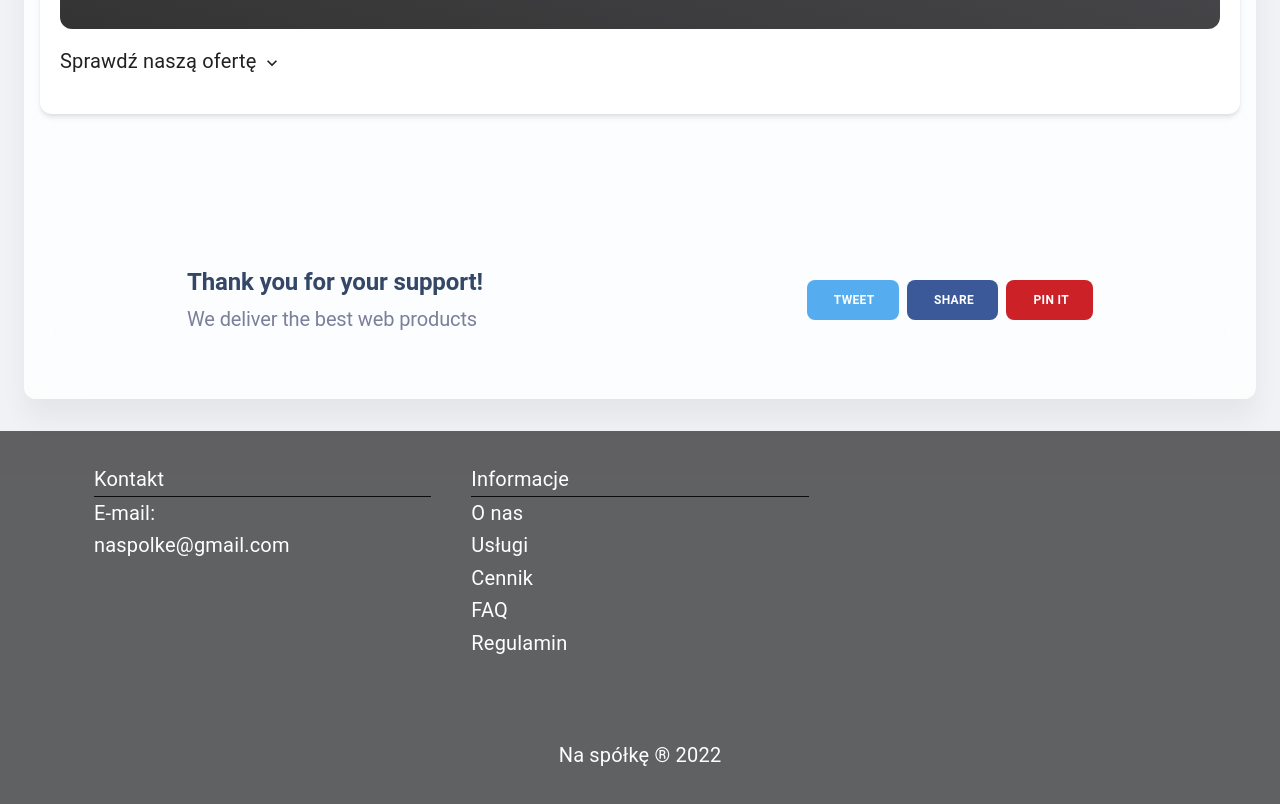
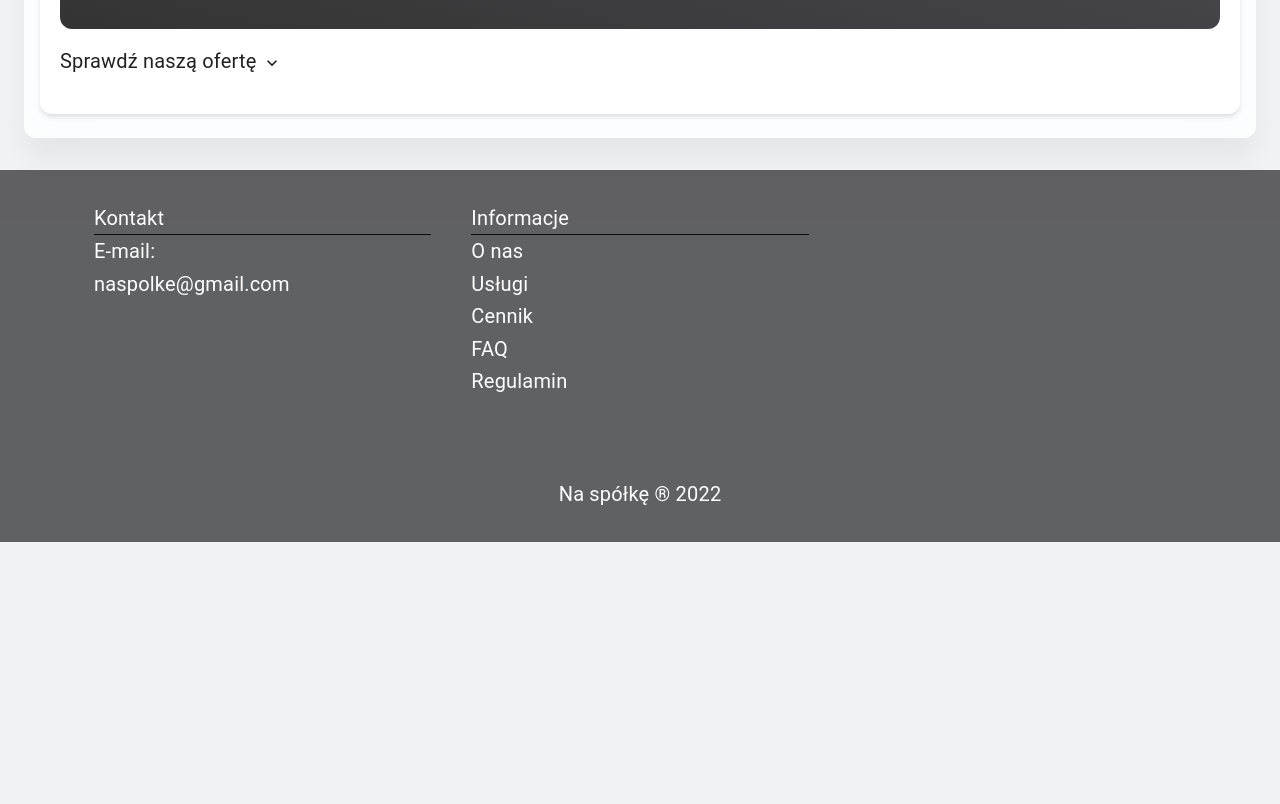
Before and after one commit to michal-bed/el-proyecte-grande-naspolke, a React (Create React App) app in the folder src/main/webapp/na-spolke-client/: page / in a window 1280 px wide. Shown: the part 2320-3124 px from the top of the page. After the commit the page ends 2862 px from the top, so only its background shows below. Built offline with nearby package versions, Linux system fonts and the light colour scheme; grey boxes are pictures that could not be loaded.

Commit message:
Delete social component from pageWithKit component

```diff
--- a/src/main/webapp/na-spolke-client/src/componentsInUse/pageWithKit/index.js
+++ b/src/main/webapp/na-spolke-client/src/componentsInUse/pageWithKit/index.js
@@ -128,58 +128,6 @@ function Presentation(props) {
       >
           {component}
 
-        <MKBox pt={18} pb={6}>
-          <Container>
-            <Grid container spacing={3}>
-              <Grid item xs={12} lg={5} ml="auto" sx={{ textAlign: { xs: "center", lg: "left" } }}>
-                <MKTypography variant="h4" fontWeight="bold" mb={0.5}>
-                  Thank you for your support!
-                </MKTypography>
-                <MKTypography variant="body1" color="text">
-                  We deliver the best web products
-                </MKTypography>
-              </Grid>
-              <Grid
-                item
-                xs={12}
-                lg={5}
-                my={{ xs: 5, lg: "auto" }}
-                mr={{ xs: 0, lg: "auto" }}
-                sx={{ textAlign: { xs: "center", lg: "right" } }}
-              >
-                <MKSocialButton
-                  component="a"
-                  href="https://twitter.com/intent/tweet?text=Check%20Material%20Design%20System%20made%20by%20%40CreativeTim%20%23webdesign%20%23designsystem%20%23mui5&amp;url=https%3A%2F%2Fwww.creative-tim.com%2Fproduct%2Fmaterial-kit-react"
-                  target="_blank"
-                  color="twitter"
-                  sx={{ mr: 1 }}
-                >
-                  <i className="fab fa-twitter" />
-                  &nbsp;Tweet
-                </MKSocialButton>
-                <MKSocialButton
-                  component="a"
-                  href="https://www.facebook.com/sharer/sharer.php?u=https://www.creative-tim.com/product/material-kit-react"
-                  target="_blank"
-                  color="facebook"
-                  sx={{ mr: 1 }}
-                >
-                  <i className="fab fa-facebook" />
-                  &nbsp;Share
-                </MKSocialButton>
-                <MKSocialButton
-                  component="a"
-                  href="https://www.pinterest.com/pin/create/button/?url=https://www.creative-tim.com/product/material-kit-react"
-                  target="_blank"
-                  color="pinterest"
-                >
-                  <i className="fab fa-pinterest" />
-                  &nbsp;Pin it
-                </MKSocialButton>
-              </Grid>
-            </Grid>
-          </Container>
-        </MKBox>
       </Card>
         <Footer/>
     </>
```
